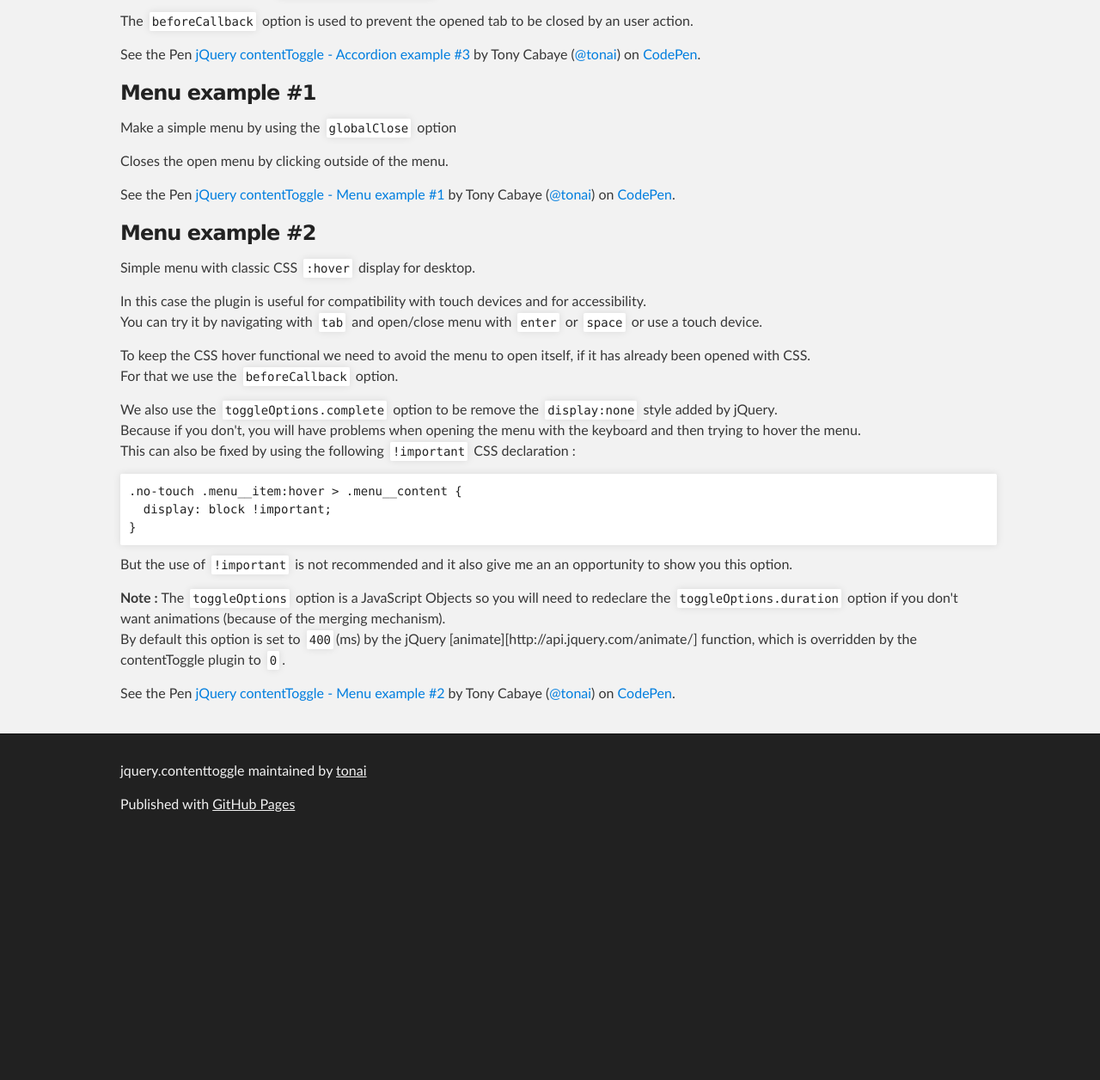
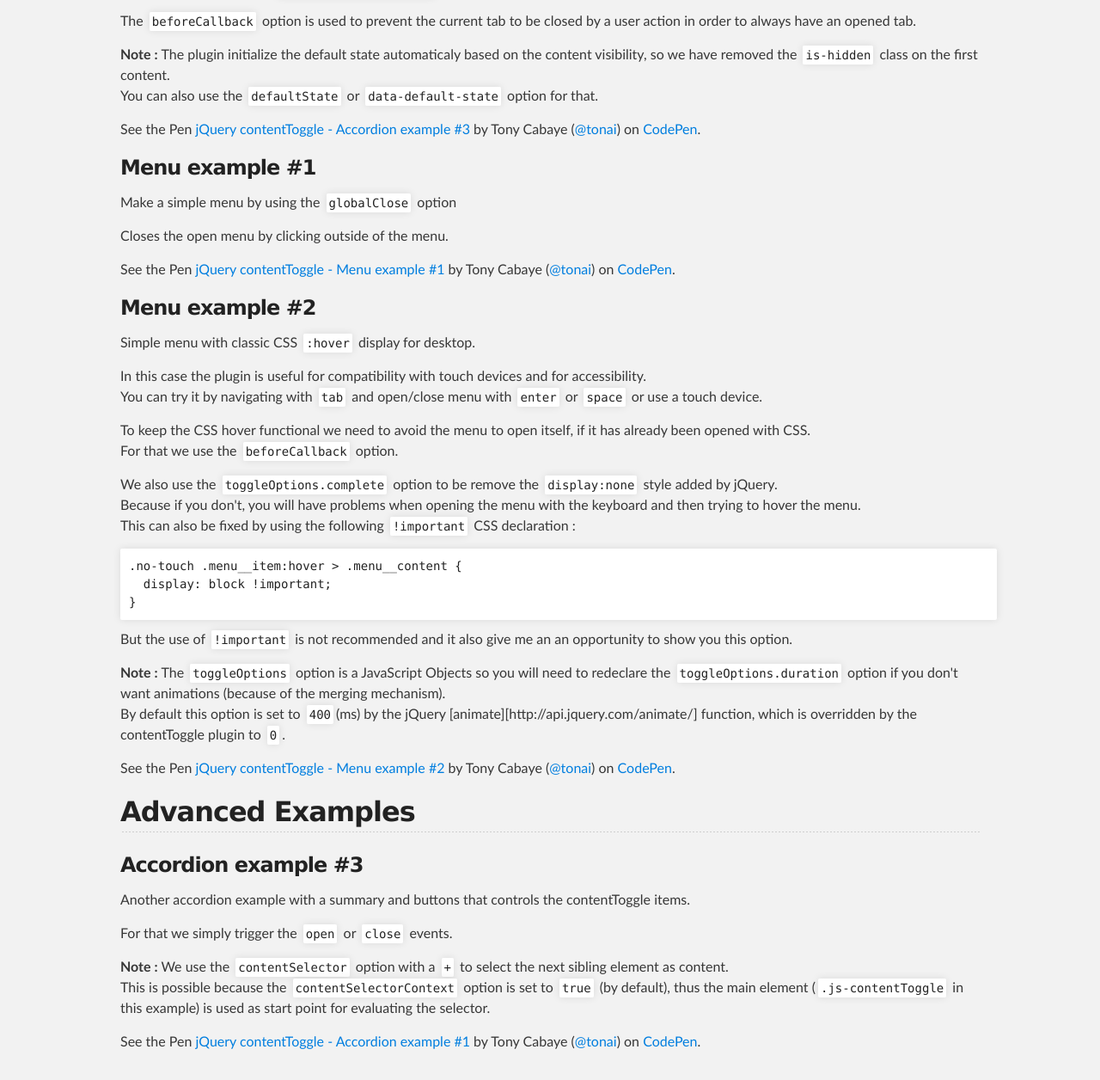
Before and after one commit to tonai/jquery-contenttoggle, a plain HTML site: page index.html in a window 1280 px wide. Shown: the part 961-2217 px from the top of the page at 86% size. Before the commit the page ends 1943 px from the top, so only its background shows below. Drawn offline with Linux system fonts and the light colour scheme; a script that the page names is missing.

Commit message:
Add accordion example #3.

```diff
--- a/index.html
+++ b/index.html
@@ -30,7 +30,8 @@
         <h2><a id="general" class="anchor" href="#general" aria-hidden="true"><span class="octicon octicon-link"></span></a>General</h2>
         <p>This is a page listing some examples for the jquery.contenttoggle plugin.</p>
         <p>More informations about the plugin on the <a href="https://github.com/tonai/jquery-contenttoggle">GitHub project page</a>.</p>
-        <h2><a id="examples" class="anchor" href="#examples" aria-hidden="true"><span class="octicon octicon-link"></span></a>Examples</h2>
+
+        <h2><a id="simple-examples" class="anchor" href="#simple-examples" aria-hidden="true"><span class="octicon octicon-link"></span></a>Simple Examples</h2>
 
         <h3><a id="accordion-example-1" class="anchor" href="#accordion-example-1" aria-hidden="true"><span class="octicon octicon-link"></span></a>Accordion example #1</h3>
         <p>Simplest example using the default configuration.</p>
@@ -45,7 +46,9 @@
         <p>Here is a basic example of a tabs menu.</p>
         <p>Contents are outside of each elements so we need to use the <code>contentSelectorContext</code> option to <code>false</code>.<br/>
         Then use the data option <code>data-content-selector</code> on each elements to link the associated content.</p>
-        <p>The <code>beforeCallback</code> option is used to prevent the opened tab to be closed by an user action.</p>
+        <p>The <code>beforeCallback</code> option is used to prevent the current tab to be closed by a user action in order to always have an opened tab.</p>
+        <p><strong>Note : </strong> The plugin initialize the default state automaticaly based on the content visibility, so we have removed the <code>is-hidden</code> class on the first content.<br/>
+        You can also use the <code>defaultState</code> or <code>data-default-state</code> option for that.</p>
         <p data-height="350" data-theme-id="0" data-slug-hash="dopBGE" data-default-tab="result" data-user="tonai" class='codepen'>See the Pen <a href='http://codepen.io/tonai/pen/dopBGE/'>jQuery contentToggle - Accordion example #3</a> by Tony Cabaye (<a href='http://codepen.io/tonai'>@tonai</a>) on <a href='http://codepen.io'>CodePen</a>.</p>
 
         <h3><a id="menu-example-1" class="anchor" href="#menu-example-1" aria-hidden="true"><span class="octicon octicon-link"></span></a>Menu example #1</h3>
@@ -70,6 +73,14 @@
         By default this option is set to <code>400</code>(ms) by the jQuery [animate][http://api.jquery.com/animate/] function, which is overridden by the contentToggle plugin to <code>0</code>.</p>
         <p data-height="350" data-theme-id="0" data-slug-hash="wazZMm" data-default-tab="result" data-user="tonai" class='codepen'>See the Pen <a href='http://codepen.io/tonai/pen/wazZMm/'>jQuery contentToggle - Menu example #2</a> by Tony Cabaye (<a href='http://codepen.io/tonai'>@tonai</a>) on <a href='http://codepen.io'>CodePen</a>.</p>
 
+        <h2><a id="advanced-examples" class="anchor" href="#advanced-examples" aria-hidden="true"><span class="octicon octicon-link"></span></a>Advanced Examples</h2>
+
+        <h3><a id="accordion-example-3" class="anchor" href="#accordion-example-3" aria-hidden="true"><span class="octicon octicon-link"></span></a>Accordion example #3</h3>
+        <p>Another accordion example with a summary and buttons that controls the contentToggle items.</p>
+        <p>For that we simply trigger the <code>open</code> or <code>close</code> events.</p>
+        <p><strong>Note : </strong>We use the <code>contentSelector</code> option with a <code>+</code> to select the next sibling element as content.<br/>
+        This is possible because the <code>contentSelectorContext</code> option is set to <code>true</code> (by default), thus the main element (<code>.js-contentToggle</code> in this example) is used as start point for evaluating the selector.</p>
+        <p data-height="268" data-theme-id="0" data-slug-hash="vOXwBj" data-default-tab="result" data-user="tonai" class='codepen'>See the Pen <a href='http://codepen.io/tonai/pen/vOXwBj/'>jQuery contentToggle - Accordion example #1</a> by Tony Cabaye (<a href='http://codepen.io/tonai'>@tonai</a>) on <a href='http://codepen.io'>CodePen</a>.</p>
       </section>
     </div>
 
```
